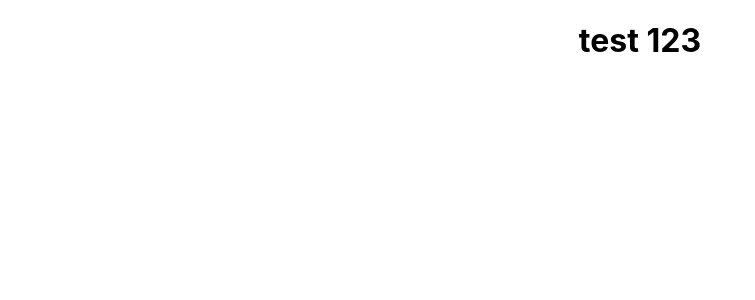
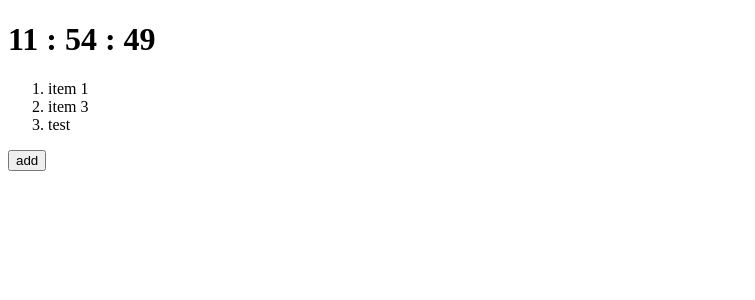
Before and after one commit to tikstudio/react_group, a React (Create React App) app: page / in a window 1280 px wide. Shown: the top 300 px of the page, without its empty margins (0-755 px from the left). Built offline with nearby package versions, Linux system fonts and the light colour scheme.

Commit message:
todo list init

```diff
--- a/package.json
+++ b/package.json
@@ -3,6 +3,7 @@
   "version": "0.1.0",
   "private": true,
   "dependencies": {
+    "prop-types": "^15.6.2",
     "react": "^16.7.0",
     "react-dom": "^16.7.0",
     "react-scripts": "2.1.3"
--- a/src/App.css
+++ /dev/null
@@ -1,32 +0,0 @@
-.App {
-  text-align: center;
-}
-
-.App-logo {
-  animation: App-logo-spin infinite 20s linear;
-  height: 40vmin;
-}
-
-.App-header {
-  background-color: #282c34;
-  min-height: 100vh;
-  display: flex;
-  flex-direction: column;
-  align-items: center;
-  justify-content: center;
-  font-size: calc(10px + 2vmin);
-  color: white;
-}
-
-.App-link {
-  color: #61dafb;
-}
-
-@keyframes App-logo-spin {
-  from {
-    transform: rotate(0deg);
-  }
-  to {
-    transform: rotate(360deg);
-  }
-}
--- a/src/App.js
+++ b/src/App.js
@@ -1,11 +1,60 @@
-import React, { Component } from 'react';
-import './App.css';
+import React, {Component} from 'react';
+import List from "./List";
 
 class App extends Component {
+  constructor(props) {
+    super(props);
+    const list = [
+      {id: 1, name: 'item 1'},
+      {id: 456, name: 'item 3'},
+      {id: 1231, name: 'test'},
+    ]
+    this.state = {
+      date: new Date(),
+      list: list,
+    }
+
+  }
+
+  componentDidMount() {
+    // this.interval = setInterval(() => {
+    //   this.updateTime();
+    // }, 1000);
+  }
+
+  componentWillUnmount() {
+    console.log('componentDidMount');
+    clearInterval(this.interval)
+  }
+
+
+  updateTime = () => {
+    this.setState({
+      date: new Date(),
+    })
+  }
+
+  addList = () => {
+    const {list} = this.state
+    list.push({
+      id: list[list.length - 1].id + 1,
+      name: 'test test test'
+    })
+    this.setState({list})
+  }
+
   render() {
     return (
-      <div className="App">
-        <h1>test 123</h1>
+      <div className="test">
+        <h1>
+          {this.state.date.getHours()}
+          {' : '}
+          {this.state.date.getMinutes()}
+          {' : '}
+          {this.state.date.getSeconds()}
+        </h1>
+        <List data={this.state.list}/>
+        <button onClick={this.addList}>add</button>
       </div>
     );
   }
--- /dev/null
+++ b/src/List.js
@@ -0,0 +1,22 @@
+import React, {Component} from 'react';
+import PropTypes from 'prop-types';
+
+class List extends Component {
+  static propTypes = {
+    data: PropTypes.array.isRequired
+  }
+
+
+  render() {
+    return (
+      <ol>
+        {this.props.data.map((val, i) => (
+          <li key={val.id}>{val.name}</li>
+        ))}
+      </ol>
+    );
+  }
+}
+
+
+export default List;
--- a/src/index.css
+++ /dev/null
@@ -1,14 +0,0 @@
-body {
-  margin: 0;
-  padding: 0;
-  font-family: -apple-system, BlinkMacSystemFont, "Segoe UI", "Roboto", "Oxygen",
-    "Ubuntu", "Cantarell", "Fira Sans", "Droid Sans", "Helvetica Neue",
-    sans-serif;
-  -webkit-font-smoothing: antialiased;
-  -moz-osx-font-smoothing: grayscale;
-}
-
-code {
-  font-family: source-code-pro, Menlo, Monaco, Consolas, "Courier New",
-    monospace;
-}
--- a/src/index.js
+++ b/src/index.js
@@ -1,6 +1,5 @@
 import React from 'react';
 import ReactDOM from 'react-dom';
-import './index.css';
 import App from './App';
 import * as serviceWorker from './serviceWorker';
 
```
Also changed, not shown: src/logo.svg (deleted), 1 other file (tests, documents, lock files or other folders).
